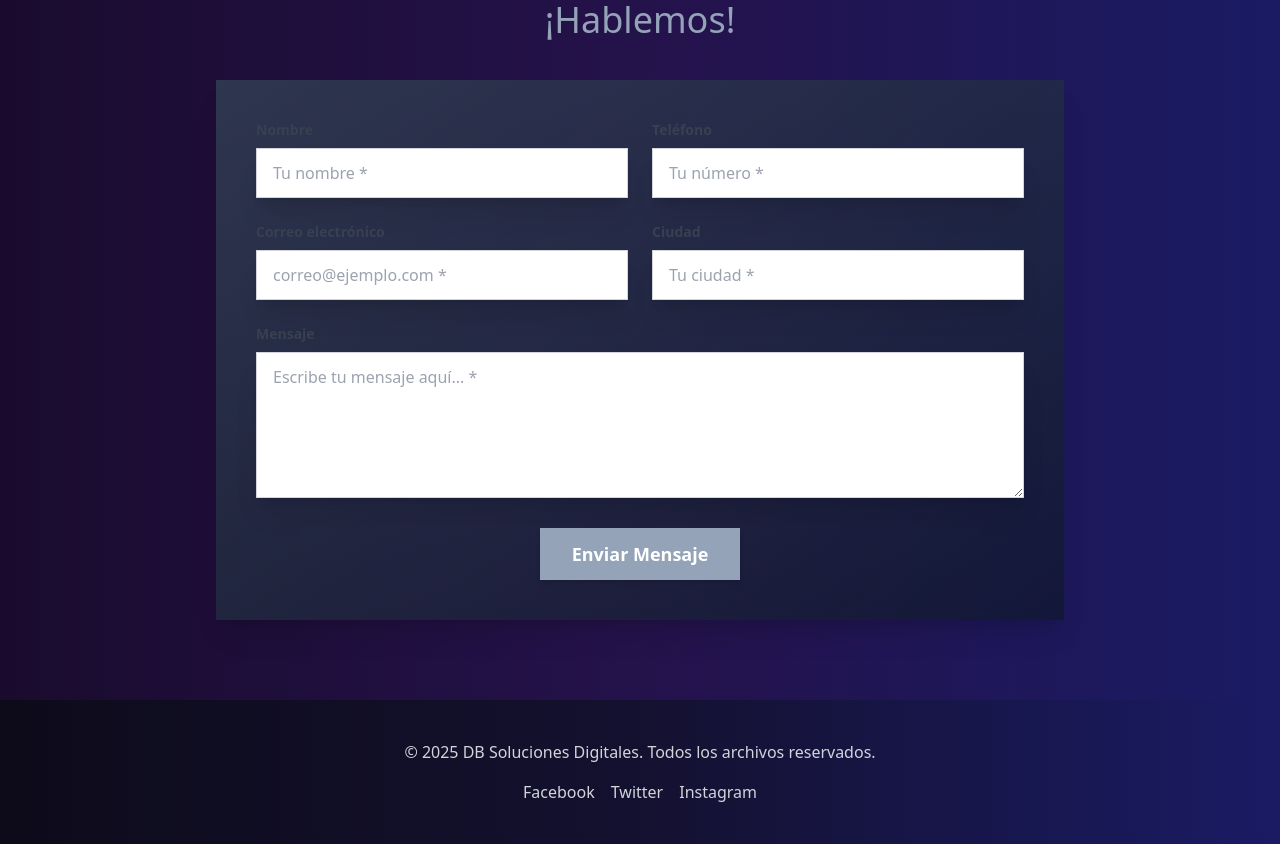
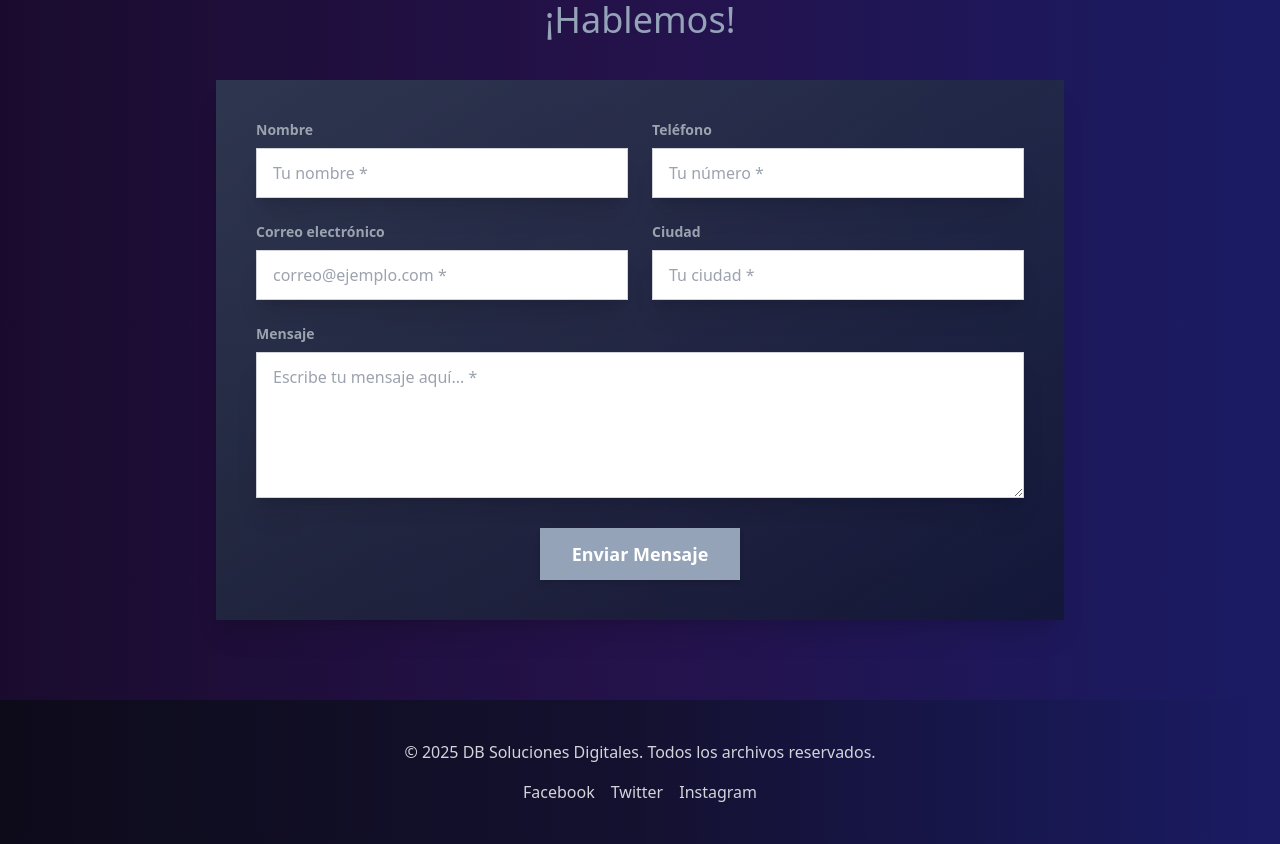
Before and after one commit to ingenieriaDanielBarra/ProyectoPyme, a React (Vite) app in the folder frontend/: page / in a window 1280 px wide. Shown: the part 1960-2804 px from the top of the page. Built offline with nearby package versions, Linux system fonts and the light colour scheme.

Commit message:
cambiar color letra formulario

```diff
--- a/frontend/src/components/ContactForm.jsx
+++ b/frontend/src/components/ContactForm.jsx
@@ -121,7 +121,7 @@ function ContactForm() {
             {/* Nombre y Teléfono */}
             <div className="grid grid-cols-1 md:grid-cols-2 gap-6">
               <div>
-                <label htmlFor="name" className="block text-sm font-semibold text-gray-700 mb-2">
+                <label htmlFor="name" className="block text-sm font-semibold text-gray-400 mb-2">
                   Nombre
                 </label>
                 <input
@@ -136,7 +136,7 @@ function ContactForm() {
                 {errores.nombre && <p className="text-red-500 text-sm mt-1">{errores.nombre}</p>}
               </div>
               <div>
-                <label htmlFor="phone" className="block text-sm font-semibold text-gray-700 mb-2">
+                <label htmlFor="phone" className="block text-sm font-semibold text-gray-400 mb-2">
                   Teléfono
                 </label>
                 <input
@@ -155,7 +155,7 @@ function ContactForm() {
             {/* Correo y Ciudad */}
             <div className="grid grid-cols-1 md:grid-cols-2 gap-6">
               <div>
-                <label htmlFor="email" className="block text-sm font-semibold text-gray-700 mb-2">
+                <label htmlFor="email" className="block text-sm font-semibold text-gray-400 mb-2">
                   Correo electrónico
                 </label>
                 <input
@@ -170,7 +170,7 @@ function ContactForm() {
                 {errores.correo && <p className="text-red-500 text-sm mt-1">{errores.correo}</p>}
               </div>
               <div>
-                <label htmlFor="ciudad" className="block text-sm font-semibold text-gray-700 mb-2">
+                <label htmlFor="ciudad" className="block text-sm font-semibold text-gray-400 mb-2">
                   Ciudad
                 </label>
                 <input
@@ -188,7 +188,7 @@ function ContactForm() {
 
             {/* Mensaje */}
             <div>
-              <label htmlFor="message" className="block text-sm font-semibold text-gray-700 mb-2">
+              <label htmlFor="message" className="block text-sm font-semibold text-gray-400 mb-2">
                 Mensaje
               </label>
               <textarea
```
